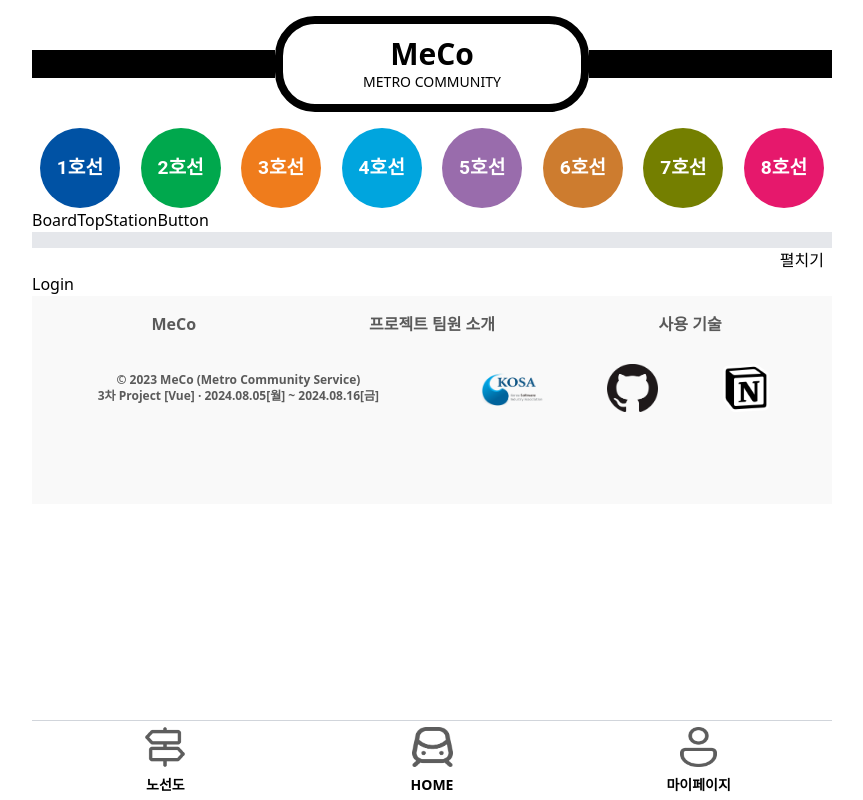
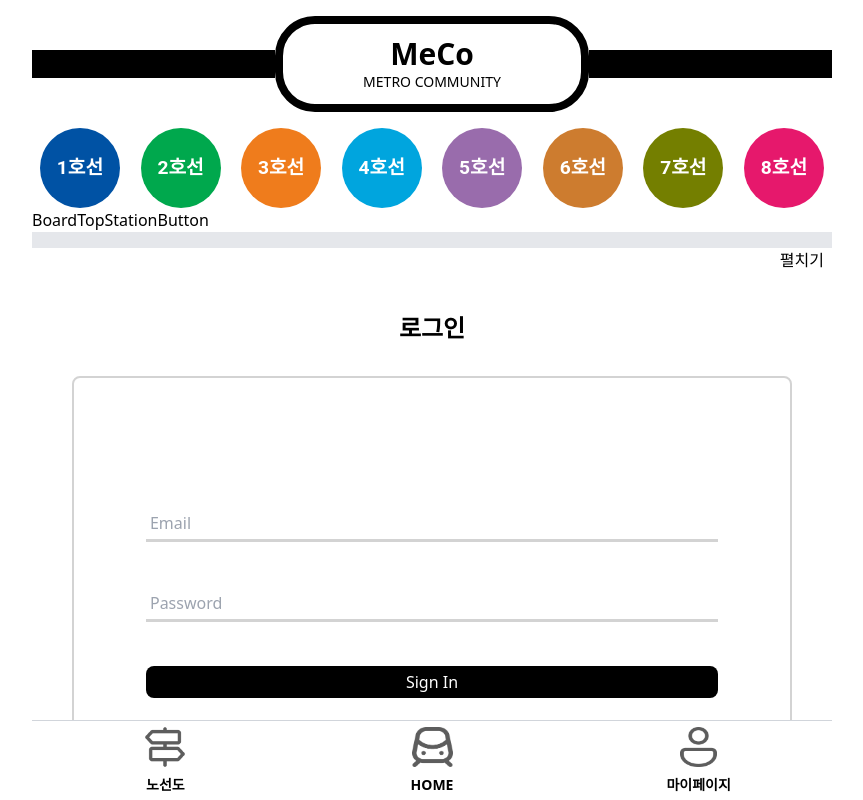
Before and after one commit to kosa-3rd/metro-comm-vue, a Vue app: page /login in a window 1280 px wide. Shown: the top 800 px of the page, without its empty margins (208-1071 px from the left). Built offline with nearby package versions, Linux system fonts and the light colour scheme.

Commit message:
pppssshhh 작업 내용 병합

```diff
--- a/src/components/content/LoginCmp.vue
+++ b/src/components/content/LoginCmp.vue
@@ -1,9 +1,112 @@
+<!--
+ 작성자: 양건모
+ 시작 일자: 2024.08.07
+ ---------------------
+ 2024.08.08 기능 구현 완료
+
+ -->
 <template>
-    <h3>Login</h3>
+    <div id="login-wrapper">
+        <div id="page-info">
+            <h3 class="h-mid-text bg mb-3 font-bold">로그인</h3>
+        </div>
+        <div id="form-div" class="">
+            <form @submit.prevent="submit" id="form">
+                <input
+                    type="text"
+                    id="userEmail"
+                    v-model="userEmail"
+                    placeholder=" Email"
+                    class="data-input"
+                    required
+                /><br />
+                <input
+                    type="password"
+                    id="password"
+                    v-model="password"
+                    placeholder=" Password"
+                    class="data-input"
+                /><br />
+                <button id="submit" type="button" v-on:click="submit">Sign In</button>
+            </form>
+        </div>
+    </div>
 </template>
 
 <script>
-export default {};
+import axios from 'axios';
+
+export default {
+    data() {
+        return {
+            userEmail: '',
+            password: '',
+        };
+    },
+    methods: {
+        async submit() {
+            const requestData = JSON.stringify({
+                email: this.userEmail,
+                password: this.password,
+            });
+            await axios
+                .post('/api/users/login', requestData, {
+                    headers: {
+                        'Content-Type': 'application/json',
+                    },
+                })
+                .then({})
+                .catch();
+        },
+    },
+};
 </script>
 
-<style scoped></style>
+<style scoped>
+#page-info {
+    @apply text-center mt-10 mb-8;
+}
+
+#form-div {
+    border: 2px solid lightgray;
+    border-radius: 0.5rem;
+    width: 90%;
+    margin: auto;
+    padding: 10% 5%;
+}
+
+#form-div label {
+    @apply text-lg;
+    display: block;
+    width: 5rem;
+    font-weight: bold;
+}
+
+.data-input {
+    @apply h-9 m-auto block mb-5;
+    width: 90%;
+    max-width: 600px;
+    border-bottom: 3px solid lightgray;
+    outline: none;
+}
+
+.data-input:focus {
+    border-bottom: 3px solid black;
+}
+
+#submit {
+    border-radius: 0.5rem;
+    width: 90%;
+    height: 2rem;
+    @apply bg-black m-auto block text-white;
+}
+
+form {
+    padding-top: 3rem;
+    padding-bottom: 3rem;
+}
+
+#login-wrapper {
+    @apply mb-32;
+}
+</style>
```
